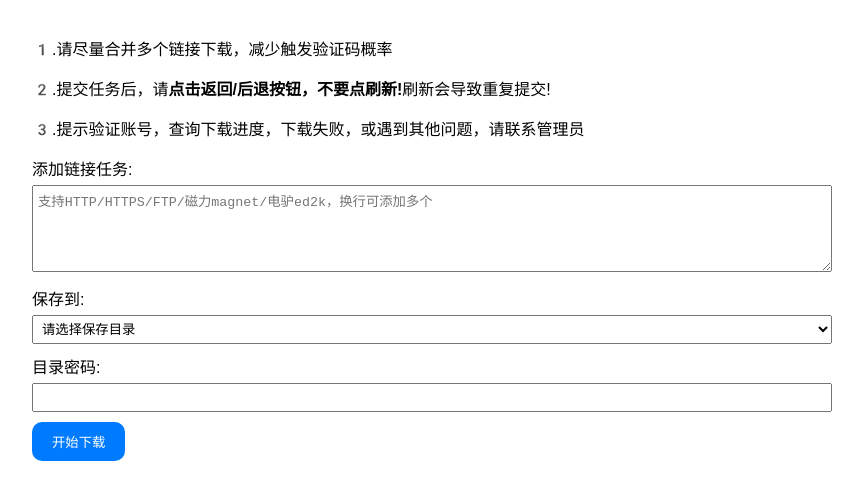
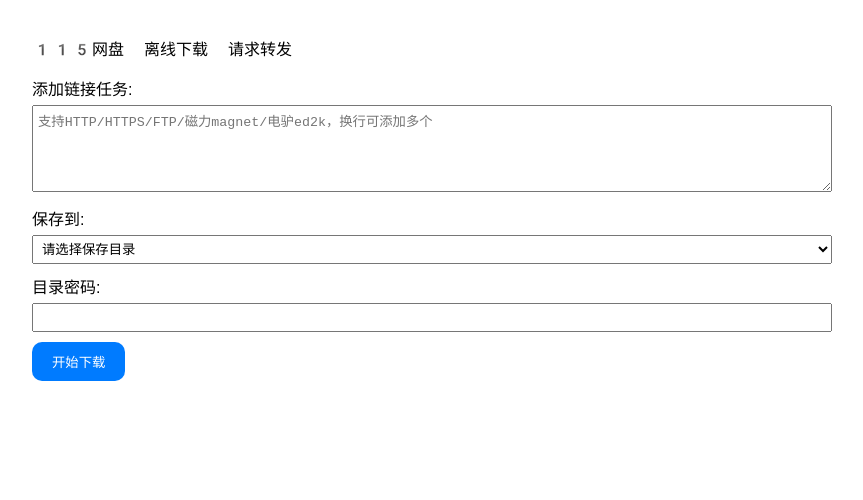
Before and after one commit to SeanClancy84/115-Download-request-forwarding, a plain HTML site: page index.html in a window 1280 px wide. Shown: the whole page, without its empty margins (208-1071 px from the left). Drawn offline with Linux system fonts and the light colour scheme.

Commit message:
修改前端页面优化提示

```diff
--- a/index.html
+++ b/index.html
@@ -39,9 +39,7 @@
 </head>
 <body>
     <div>
-        <p>1.请尽量合并多个链接下载，减少触发验证码概率</p>
-        <p>2.提交任务后，请<b>点击返回/后退按钮，不要点刷新!</b>刷新会导致重复提交!</p>
-        <p>3.提示验证账号，查询下载进度，下载失败，或遇到其他问题，请联系管理员</p>
+        <p>115网盘 离线下载 请求转发</p>
     </div>
     <form method="post">
         <label for="text-input">添加链接任务:</label>
```
